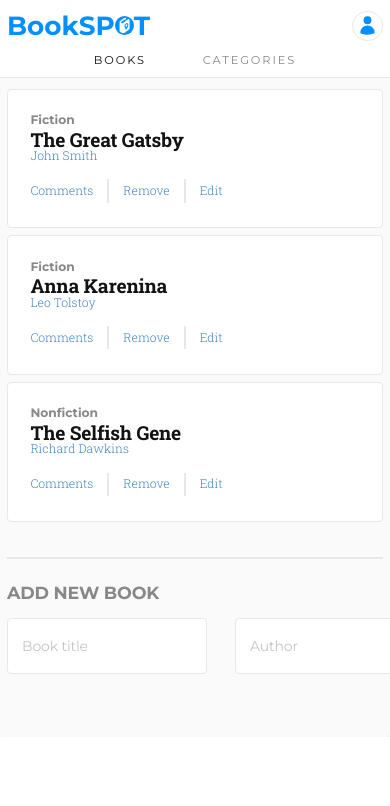
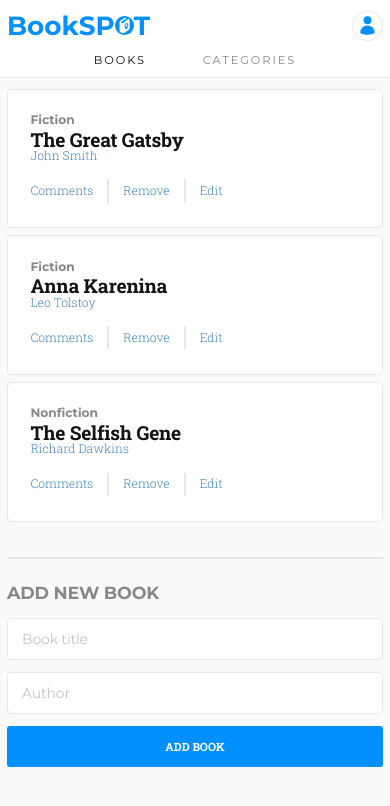
Before and after one commit to luigirazum/mv-bookspot-app, a React (Create React App) app: page / in a window 390 px wide. Shown: the top 806 px of the page. Built offline with nearby package versions, Linux system fonts and the light colour scheme.

Commit message:
Fix styles to have more responsiveness

```diff
--- a/src/assets/styles/App.css
+++ b/src/assets/styles/App.css
@@ -267,8 +267,8 @@ ul {
 /* wrapper applied to main */
 .wrapper {
   inline-size: 100%;
-  padding-inline: 6.25ch;
-  padding-block: 2.5ch 16.5ch;
+  padding-inline: 6.25vw;
+  padding-block: 2vw 16.5vw;
 }
 
 /* styles for book-list section */
@@ -420,9 +420,10 @@ input {
 
 form {
   display: flex;
-  gap: 2em;
-
-  --form-basis: 4.5rem;
+  flex-wrap: wrap;
+  align-items: flex-start;
+  justify-content: space-between;
+  gap: 1.125rem;
 }
 
 input {
@@ -448,14 +449,6 @@ input:invalid:focus {
   outline: var(--border-input-invalid);
 }
 
-.newTitle {
-  flex: 3 0 var(--form-basis);
-}
-
-.newAuthor {
-  flex: 1.8 0 var(--form-basis);
-}
-
 .btn {
   font-family: var(--ff-robotoslab);
   color: var(--color-white);
@@ -466,8 +459,18 @@ input:invalid:focus {
   padding: 0.95em;
 }
 
+.newTitle {
+  flex-basis: 28rem;
+  flex-grow: 90;
+}
+
+.newAuthor {
+  flex-basis: 19rem;
+  flex-grow: 65;
+}
+
 .btn-add {
-  flex: 1 0 var(--form-basis);
+  flex-basis: 10rem;
   font-family: var(--ff-btnAdd);
   font-weight: var(--fw-bold);
   font-size: var(--fs-btnAdd);
@@ -555,13 +558,20 @@ input:invalid:focus {
     row-gap: 1em;
   }
 
+  .appTitle {
+    flex-grow: 50;
+    flex-basis: 17rem;
+  }
+
   nav {
     order: 3;
-    margin-inline: auto;
+    flex-basis: 100%;
+    flex-grow: 99;
   }
 
   ul {
     gap: 5em;
+    justify-content: center;
   }
 
   .wrapper {
@@ -572,4 +582,17 @@ input:invalid:focus {
   .bookList {
     gap: 0.5em;
   }
+
+  .actionButtons {
+    justify-content: flex-start;
+  }
+
+  form {
+    gap: 0.825rem;
+  }
+
+  input,
+  .btn-add {
+    flex-basis: 100%;
+  }
 }
```
